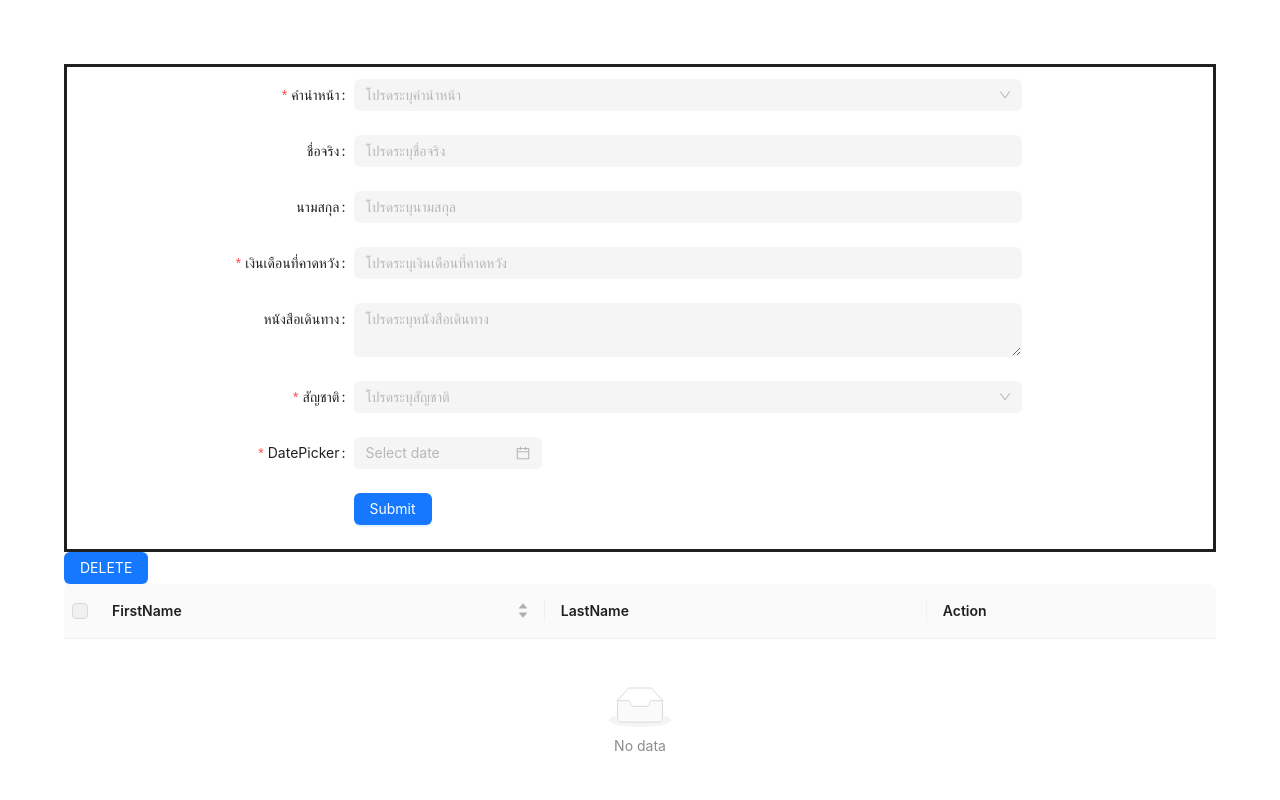
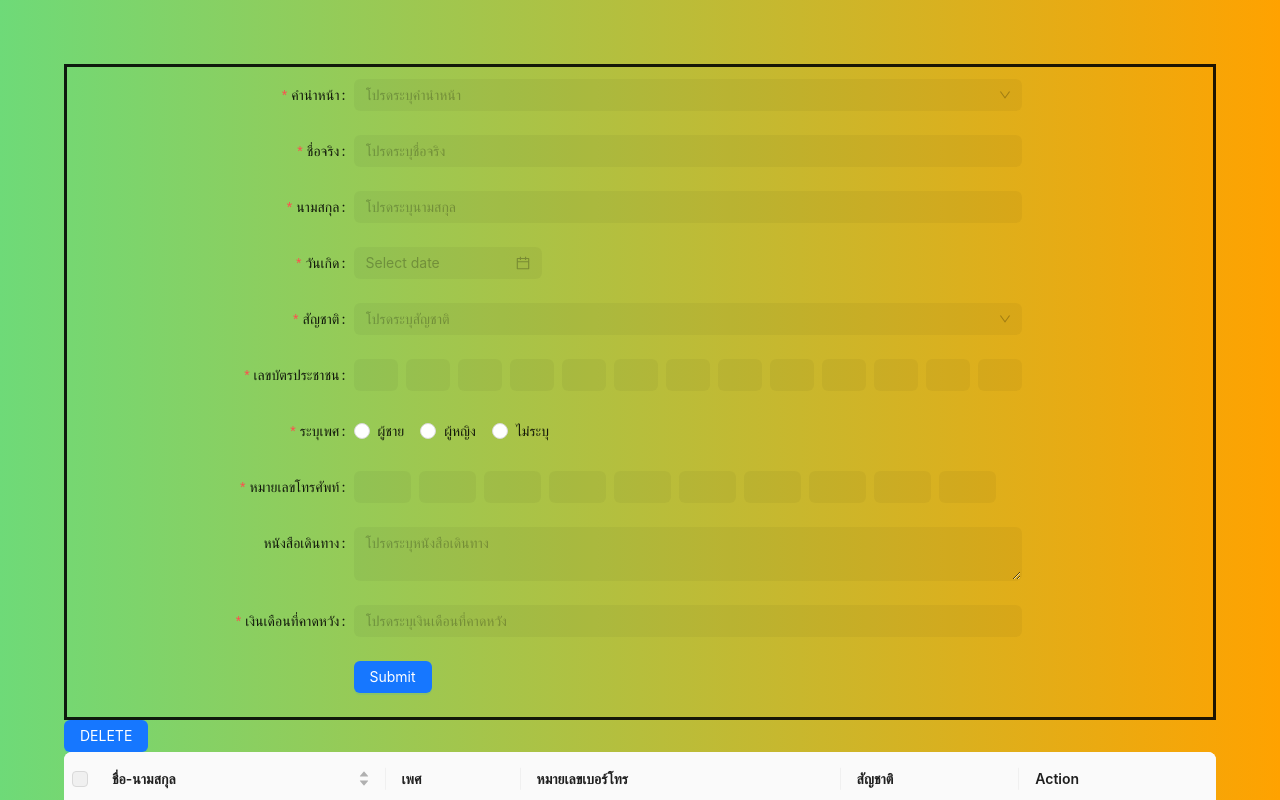
Before and after one commit to Has12Wan34/react-app, a React (Create React App) app: page /login in a window 1280 px wide. Shown: the top 800 px of the page. Built offline with nearby package versions, Linux system fonts and the light colour scheme.

Commit message:
update data

```diff
--- a/src/features/user/userSlice.tsx
+++ b/src/features/user/userSlice.tsx
@@ -2,17 +2,20 @@ import { createSlice, createAsyncThunk } from '@reduxjs/toolkit';
 
 interface userInitialStateType {
     users: Users[] | undefined | [];
-    user: Users | {} | null | undefined;
+    user: Users | null;
     status: string | null | undefined;
     error: string | null | undefined;
 };
 
 interface Users {
+    key: string;
     prefix: string;
     fname: string;
     lname: string;
-    passport: string;
-    amount: number | null;
+    passport: string | undefined;
+    phonenumber: string | undefined;
+    cardnumbe: string;
+    salary: number | null;
     gender: string;
     nationality: string;
     birthdate: string;
@@ -20,7 +23,7 @@ interface Users {
 
 const initialState : userInitialStateType = {
     users: [],
-    user: {},
+    user: null,
     status: 'idle',
     error: null
 };
@@ -42,6 +45,8 @@ export const editUser = createAsyncThunk(
 export const addUser = createAsyncThunk(
     'user/addUser',
     async (body:Users) => {
+        const id = Date.now().toString(36) + Math.random().toString(36).substr(2);
+        body.key = id;
         return body;
     }
 );
@@ -62,7 +67,8 @@ const userSlice = createSlice({
             const user = localStorage.getItem('user');
             if (users) {
               state.users = JSON.parse(users);
-            }else if (user) {
+            }
+            if (user) {
                 state.user = JSON.parse(user);
             }
         },
@@ -85,7 +91,7 @@ const userSlice = createSlice({
         })
         builder.addCase(removeUser.fulfilled, (state:any, action) => {
             state.status = 'succeeded';
-            const newUsers = state.users.filter((item: Users) => !action.payload.includes(item.fname));
+            const newUsers = state.users.filter((item: Users) => !action.payload.includes(item?.key));
             localStorage.setItem('users', JSON.stringify(newUsers));
             state.users = newUsers;
         })
@@ -113,7 +119,7 @@ const userSlice = createSlice({
             const targetIndex = state.users.findIndex((item: Users) => item.fname === action.payload.fname);
             state.users[targetIndex].name = action.payload.fname;
             state.users[targetIndex].lname = action.payload.lname;
-            state.users[targetIndex].amount = action.payload.amount;
+            state.users[targetIndex].salary = action.payload.salary;
         })
         builder.addCase(editUser.rejected, (state:any, action) => {
             state.status = 'failed';
--- a/src/page/Form.tsx
+++ b/src/page/Form.tsx
@@ -1,7 +1,7 @@
 import React, { useEffect, useState } from 'react';
 import { addUser, removeUser, fetchUserById } from '../features/user/userSlice';
 import { useTypedSelector, useAppDispatch } from '../store/stateStore';
-import { Space, Button, DatePicker, Form, Input, InputNumber, Select, Table } from 'antd';
+import { Space, Button, DatePicker, Form, Input, InputNumber, Select, Table, Radio } from 'antd';
 import { GetProp, TableProps, TableColumnsType } from 'antd';
 
 const formItemLayout = {
@@ -27,12 +27,15 @@ const options = {
 };
 
 interface Users {
+  key: string;
   prefix: string;
   fname: string;
   lname: string;
-  passport: string;
-  amount: number | null;
+  passport: string | undefined;
+  cardnumbe: string;
+  salary: number | null;
   gender: string;
+  phonenumber: string | undefined;
   nationality: string;
   birthdate: string;
 };
@@ -55,14 +58,17 @@ function FormComponent(){
   },[user])
 
   const [form, setForm] = useState<Users>({
+    key: '',
     prefix: '',
     fname: '',
     lname: '',
+    birthdate: '',
+    nationality: '',
+    cardnumbe: '',
     passport: '',
-    amount: null,
+    phonenumber: '',
+    salary: null,
     gender: '',
-    nationality: '',
-    birthdate: ''
   });
 
   const handleInputForm = (key:string, value: string | null | string[] | number) => {
@@ -79,13 +85,12 @@ function FormComponent(){
   const [tableParams, setTableParams] = useState<TableParams>({
     pagination: {
       current: 1,
-      pageSize: 2,
+      pageSize: 10,
     }
   });
 
   const [record, setRecord] = useState<React.Key[]>([]);
 
-  console.log(tableParams.sorter?.columnKey)
   const handleTableChange: TableProps['onChange'] = (pagination, filters, sorter) => {
       setTableParams(() => ({
         pagination,
@@ -103,15 +108,24 @@ function FormComponent(){
 
   const columns: TableColumnsType<Users> = [
     {
-      title: 'FirstName',
+      title: 'ชื่อ-นามสกุล',
       dataIndex: 'fname',
       key: 'fname',
-      sorter: (a, b) => a.fname.localeCompare(b.fname),
+      render: (_, record) => <p>{record?.fname} {record?.lname}</p>,
+      sorter: (a, b) => a?.fname.localeCompare(b?.fname),
       sortOrder: tableParams.sorter?.columnKey === 'fname' ? tableParams.sorter?.order : null,
     },
     {
-      title: 'LastName',
-      dataIndex: 'lname',
+     title: 'เพศ',
+      dataIndex: 'gender',
+    },
+    {
+      title: 'หมายเลขเบอร์โทร',
+       dataIndex: 'phonenumber',
+    },
+    {
+      title: 'สัญชาติ',
+       dataIndex: 'nationality',
     },
     {
       title: 'Action',
@@ -125,7 +139,7 @@ function FormComponent(){
   ];
 
   return(
-    <div style={{ padding: '5%'}}>
+    <div style={{ padding: '5%', backgroundImage: 'linear-gradient(to right, #6eda78, #ffa200)'}}>
       <Form {...formItemLayout} variant="filled" style={{ paddingTop: '1%', border: 'solid'}}>
         <Form.Item
           label="คำนำหน้า"
@@ -134,51 +148,42 @@ function FormComponent(){
           <Select
             placeholder="โปรดระบุคำนำหน้า"
             options={options.prefix}
-            value={form.prefix}
+            value={form?.prefix}
             onChange={(value) => handleInputForm('prefix', value)}/>
         </Form.Item>
 
         <Form.Item
           label="ชื่อจริง"
+          name="fname"
           rules={[{ required: true, message: 'โปรดระบุชื่อจจริง' }]}>
           <Input
             name="fname"
-            value={form.fname}
+            value={form?.fname}
             placeholder="โปรดระบุชื่อจริง"
             onChange={(e) => handleInputForm(e.target.name, e.target.value)}/>
         </Form.Item>
 
         <Form.Item
           label="นามสกุล"
+          name="lname"
           rules={[{ required: true, message: 'โปรดระบุนามสกุล' }]}>
           <Input
             name="lname"
-            value={form.lname}
+            value={form?.lname}
             placeholder="โปรดระบุนามสกุล"
             onChange={(e) => handleInputForm(e.target.name, e.target.value)}/>
         </Form.Item>
 
         <Form.Item
-          label="เงินเดือนที่คาดหวัง"
-          name="amount"
-          rules={[{ required: true, message: 'โปรดระบุเงินเดือนที่คาดหวัง' }]}
+          label="วันเกิด"
+          name="birthdate"
+          rules={[{ required: true, message: 'Please input!' }]}
         >
-          <InputNumber
-            placeholder="โปรดระบุเงินเดือนที่คาดหวัง"
-            style={{ width: '100%' }}
-            value={form.amount}
-            onChange={(value) => handleInputForm('amount', value)}/>
-        </Form.Item>
-
-        <Form.Item
-          label="หนังสือเดินทาง"
-          rules={[{ required: true, message: 'Please input!' }]}
-          >
-          <Input.TextArea
-            name="passport"
-            placeholder="โปรดระบุหนังสือเดินทาง"
-            value={form.passport}
-            onChange={(e) => handleInputForm(e.target.name, e.target.value)}/>
+          <DatePicker
+            format={{
+              format: 'YYYY-MM-DD',
+            }}
+            onChange={(date, dateString) => handleInputForm('birthdate', dateString)}/>
         </Form.Item>
 
         <Form.Item
@@ -188,20 +193,64 @@ function FormComponent(){
             <Select
               placeholder="โปรดระบุสัญชาติ"
               options={options.nationality}
-              value={form.nationality}
+              value={form?.nationality}
               onChange={(value) => handleInputForm('nationality', value)}/>
         </Form.Item>
 
         <Form.Item
-          label="DatePicker"
-          name="DatePicker"
-          rules={[{ required: true, message: 'Please input!' }]}
+          label="เลขบัตรประชาชน"
+          name="cardnumbe"
+          rules={[{ required: true, message: 'โปรดระบุเลขบัตรประชาชน' }]}>
+          <Input.OTP
+            length={13}
+            value={form?.cardnumbe}
+            onChange={(value) => handleInputForm('cardnumbe', value)}/>
+        </Form.Item>
+
+        <Form.Item
+          label="ระบุเพศ"
+          name="gender"
+          rules={[{ required: true, message: 'โปรดระบุเพศ' }]}>
+          <Radio.Group
+            value={form?.gender}
+            onChange={(e) => handleInputForm('gender', e.target.value)}>
+            <Radio value="man">ผู้ชาย</Radio>
+            <Radio value="woman">ผู้หญิง</Radio>
+            <Radio value="-">ไม่ระบุ</Radio>
+          </Radio.Group>
+        </Form.Item>
+
+        <Form.Item
+          label="หมายเลขโทรศัพท์"
+          name="phonenumber"
+          rules={[{ required: true, message: 'โปรดระบุหมายเลขโทรศัพท์' }]}>
+          <Input.OTP
+            length={10}
+            value={form?.phonenumber}
+            onChange={(value) => handleInputForm('phonenumber', value)} />
+        </Form.Item>
+
+        <Form.Item
+          label="หนังสือเดินทาง"
+          rules={[{ required: true, message: 'โปรดระบุหนังสือเดินทาง' }]}
+          >
+          <Input.TextArea
+            name="passport"
+            placeholder="โปรดระบุหนังสือเดินทาง"
+            value={form?.passport}
+            onChange={(e) => handleInputForm(e.target.name, e.target.value)}/>
+        </Form.Item>
+
+        <Form.Item
+          label="เงินเดือนที่คาดหวัง"
+          name="salary"
+          rules={[{ required: true, message: 'โปรดระบุเงินเดือนที่คาดหวัง' }]}
         >
-          <DatePicker
-            format={{
-              format: 'YYYY-MM-DD',
-            }}
-            onChange={(date, dateString) => handleInputForm('birthdate', dateString)}/>
+          <InputNumber
+            placeholder="โปรดระบุเงินเดือนที่คาดหวัง"
+            style={{ width: '100%' }}
+            value={form?.salary}
+            onChange={(value) => handleInputForm('salary', value)}/>
         </Form.Item>
 
         <Form.Item wrapperCol={{ offset: 6, span: 16 }}>
@@ -214,7 +263,7 @@ function FormComponent(){
       <Table
         columns={columns}
         dataSource={users}
-        rowKey={(record) => record.fname}
+        rowKey={(record) => record?.key}
         rowSelection={{
           onChange: onSelectChange,
         }}
```
